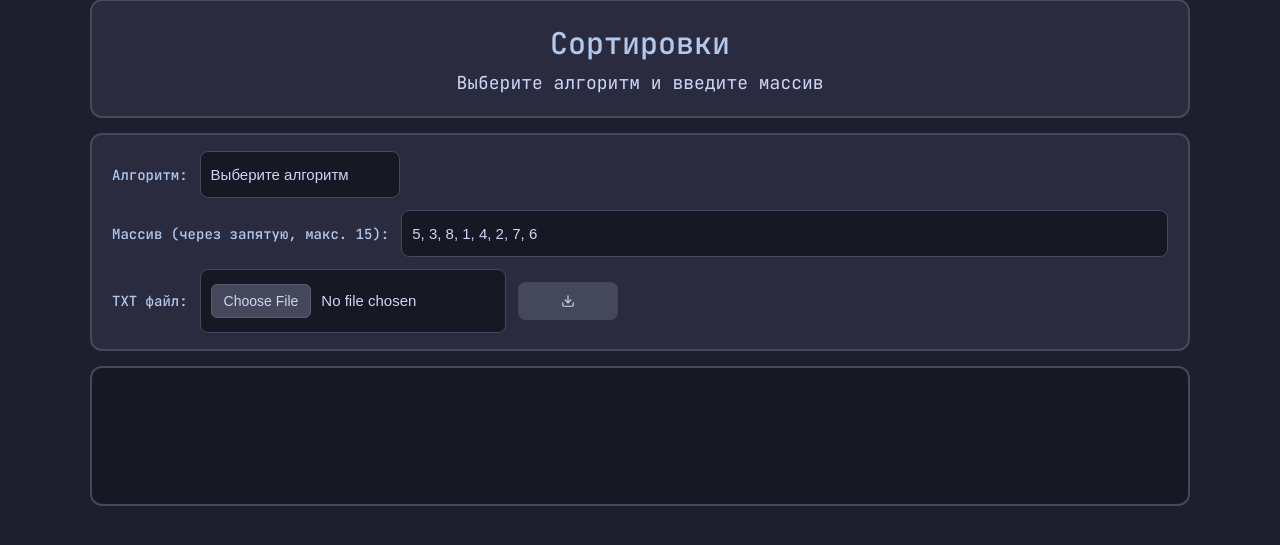
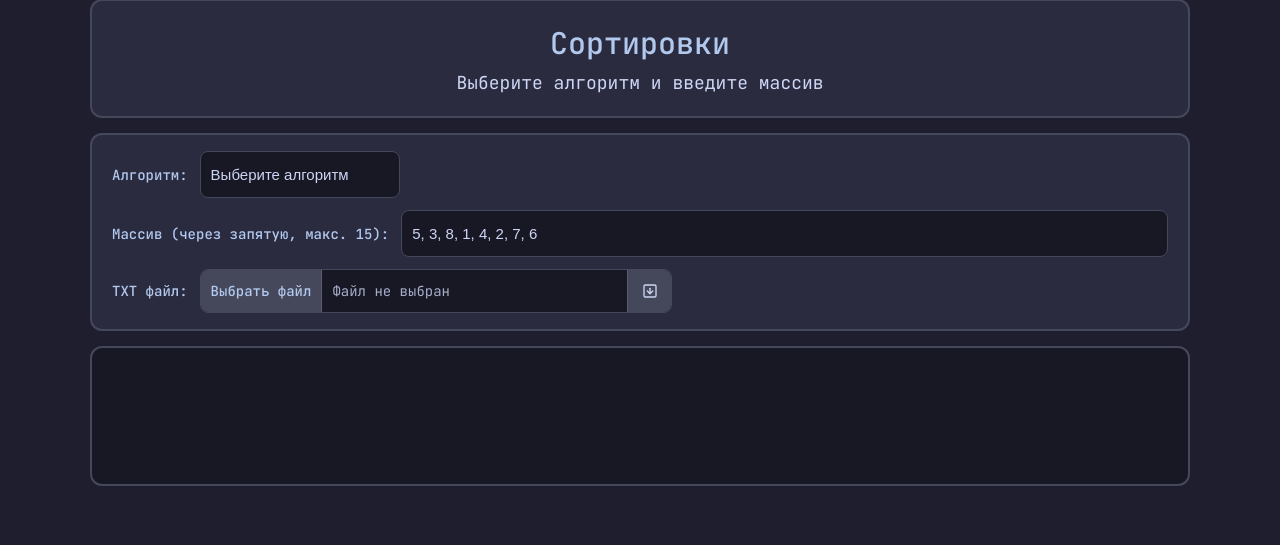
Before and after one commit to GolomolzinDaniil/algoslib, a FastAPI app: page / in a window 1280 px wide. Shown: the part 87-632 px from the top of the page. Run offline with FastAPI, Linux system fonts and the light colour scheme.

Commit message:
кнопочки txt

```diff
--- a/algoslib/server/static/css/style.css
+++ b/algoslib/server/static/css/style.css
@@ -108,6 +108,11 @@ body {
     margin-bottom: 0;
 }
 
+.file-upload-row {
+    flex-wrap: nowrap;
+    width: min(560px, 100%);
+}
+
 .input-row label {
     font-size: 14px;
     font-weight: 500;
@@ -124,7 +129,6 @@ body {
 
 input[type="text"],
 input[type="number"],
-input[type="file"],
 textarea,
 select {
     -webkit-appearance: none;
@@ -142,7 +146,6 @@ select {
 
 input[type="text"]:focus,
 input[type="number"]:focus,
-input[type="file"]:focus,
 textarea:focus,
 select:focus {
     border-color: var(--accent);
@@ -154,43 +157,106 @@ input[type="text"] {
     min-width: 200px;
 }
 
-input[type="file"] {
+.file-input-wrapper {
+    position: relative;
     min-width: 240px;
-    cursor: pointer;
+    height: 44px;
+    flex: 1;
+    display: flex;
+    align-items: center;
+    background: var(--input);
+    border: 1px solid var(--border);
+    border-radius: var(--radius-lg);
+    overflow: hidden;
+    transition: border-color 0.15s, box-shadow 0.15s;
 }
 
-input[type="file"]::file-selector-button,
-input[type="file"]::-webkit-file-upload-button {
+.file-input-wrapper:focus-within {
+    border-color: var(--accent);
+    box-shadow: 0 0 0 3px rgba(178, 201, 238, 0.2);
+}
+
+.file-input-wrapper input[type="file"] {
+    position: absolute;
+    width: 1px;
+    height: 1px;
+    margin: 0;
+    padding: 0;
+    border: 0;
+    clip: rect(0 0 0 0);
+    clip-path: inset(50%);
+    white-space: nowrap;
+    opacity: 0;
+    pointer-events: none;
+}
+
+.file-input-action {
+    height: 100%;
+    padding: 0 10px;
+    display: inline-flex;
+    align-items: center;
     background: var(--border);
     color: var(--text);
-    border: 1px solid var(--hover);
-    border-radius: calc(var(--radius-lg) - 2px);
-    padding: 8px 12px;
-    margin-right: 10px;
+    border-right: 1px solid var(--hover);
     font-family: inherit;
     font-size: 14px;
-    font-weight: 500;
+    font-weight: 400;
+    line-height: 1;
     cursor: pointer;
+    user-select: none;
     transform: scale(1);
     transition: transform 0.2s ease, box-shadow 0.2s ease, background-color 0.2s ease;
 }
 
-input[type="file"]::file-selector-button:hover,
-input[type="file"]::-webkit-file-upload-button:hover {
+.file-input-action:hover {
     background: var(--hover);
     transform: scale(1.03);
     box-shadow: 0 0 0 3px rgba(178, 201, 238, 0.12);
 }
 
+.file-input-download {
+    width: 44px;
+    height: 100%;
+    flex: 0 0 44px;
+    display: inline-flex;
+    align-items: center;
+    justify-content: center;
+    background: var(--border);
+    color: var(--text);
+    border: 0;
+    border-left: 1px solid var(--hover);
+    font-family: inherit;
+    cursor: pointer;
+    line-height: 1;
+}
+
+.file-input-download:hover {
+    background: var(--hover);
+}
+
+.file-input-name {
+    min-width: 0;
+    padding: 0 10px;
+    flex: 1;
+    font-size: 14px;
+    color: var(--text-muted);
+    white-space: nowrap;
+    overflow: hidden;
+    text-overflow: ellipsis;
+    pointer-events: none;
+}
+
 #sort-download-file {
-    transform: scale(1);
-    transition: transform 0.2s ease, box-shadow 0.2s ease, background-color 0.2s ease;
+    transition: background-color 0.2s ease;
+}
+
+#sort-download-file svg {
+    width: 16px;
+    height: 16px;
 }
 
 #sort-download-file:hover {
     background: var(--hover);
-    transform: scale(1.03);
-    box-shadow: 0 0 0 3px rgba(178, 201, 238, 0.12);
 }
 
 textarea {
@@ -429,6 +495,7 @@ input[type="range"] {
 
     input[type="text"],
     select,
+    .file-input-wrapper,
     .btn {
         width: 100%;
         justify-content: center;
--- a/algoslib/server/static/index.html
+++ b/algoslib/server/static/index.html
@@ -52,12 +52,16 @@
                 <label>Массив (через запятую, макс. 15):</label>
                 <input type="text" id="sort-data" value="5, 3, 8, 1, 4, 2, 7, 6" placeholder="5, 3, 1, 4, 2">
             </div>
-            <div class="input-row">
+            <div class="input-row file-upload-row">
                 <label>TXT файл:</label>
-                <input type="file" id="sort-file" accept=".txt,text/plain">
-                <button class="btn" id="sort-download-file" aria-label="Скачать отсортированный .txt" title="Скачать отсортированный .txt">
-                    <i data-lucide="download"></i>
-                </button>
+                <div class="file-input-wrapper">
+                    <input type="file" id="sort-file" accept=".txt,text/plain">
+                    <label class="file-input-action" for="sort-file">Выбрать файл</label>
+                    <span class="file-input-name" id="sort-file-name">Файл не выбран</span>
+                    <button type="button" id="sort-download-file" class="file-input-download" aria-label="Скачать отсортированный .txt" title="Скачать отсортированный .txt">
+                        <i data-lucide="square-arrow-down"></i>
+                    </button>
+                </div>
             </div>
 
         </div>
--- a/algoslib/server/static/js/app.js
+++ b/algoslib/server/static/js/app.js
@@ -141,6 +141,7 @@ let uploadedSortData = null;
 const sortPlot = document.getElementById('sort-plot');
 const sortDataInput = document.getElementById('sort-data');
 const sortFileInput = document.getElementById('sort-file');
+const sortFileName = document.getElementById('sort-file-name');
 const sortDownloadFileBtn = document.getElementById('sort-download-file');
 
 function parseSortInput(raw) {
@@ -148,6 +149,11 @@ function parseSortInput(raw) {
         .split(/[\s,;]+/)
         .map(part => parseFloat(part.trim()))
         .filter(value => !Number.isNaN(value));
+}
+
+function setSortFileNameLabel(fileName = '') {
+    if (!sortFileName) return;
+    sortFileName.textContent = fileName || 'Файл не выбран';
 }
 
 function renderSortInputPreview() {
@@ -247,7 +253,12 @@ if (sortDataInput) {
 if (sortFileInput) {
     sortFileInput.addEventListener('change', async (e) => {
         const file = e.target.files?.[0];
-        if (!file) return;
+        if (!file) {
+            setSortFileNameLabel('');
+            return;
+        }
+
+        setSortFileNameLabel(file.name);
 
         try {
             const text = await file.text();
```
